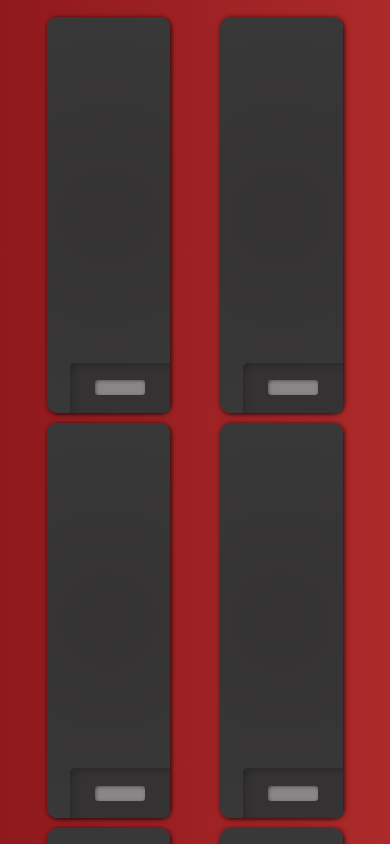
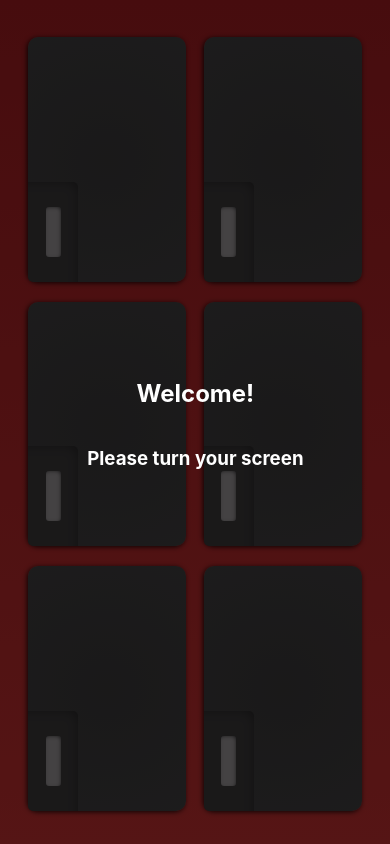
Before and after one commit to tylerrice121/trdrumset, a React (Create React App) app: page / in a window 390 px wide. Shown: the top 844 px of the page. Built offline with nearby package versions, Linux system fonts and the light colour scheme.

Commit message:
mobile fix

```diff
--- a/src/App.css
+++ b/src/App.css
@@ -2,11 +2,22 @@
     text-align: center;
     min-height: 100vh;
     min-width: 100%;
-    background: rgb(172, 42, 42);
-    background: linear-gradient(270deg, rgba(172, 42, 42, 1) 0%, rgba(143, 25, 29, 1) 100%);
+    /* background: rgb(172, 42, 42);
+    background: linear-gradient(270deg, rgba(172, 42, 42, 1) 0%, rgba(143, 25, 29, 1) 100%); */
 }
 
-@media only screen and (max-device-width: 768px) and (orientation: portrait) {
+.App-header {
+    background-color: #282c34;
+    display: flex;
+    flex-direction: column;
+    align-items: center;
+    justify-content: center;
+    font-size: calc(10px + 2vmin);
+    color: white;
+}
+
+@media only screen and (max-device-width: 768px) and (orientation: portrait),
+(max-width: 768px) {
     .App {
         margin: 0;
         padding: 0;
@@ -22,7 +33,6 @@
         padding: 0;
         height: 100vh;
         min-width: 100vw;
-        /* transform: rotate(90deg); */
     }
 }
 
@@ -32,7 +42,6 @@
         padding: 0;
         min-height: 100vh;
         min-width: 100vw;
-        /* transform: rotate(90deg); */
     }
     #root {
         display: flex;
@@ -42,18 +51,7 @@
         padding: 0;
         height: 100vh;
         min-width: 100vw;
-        /* transform: rotate(90deg); */
-        background: rgb(172, 42, 42);
-        background: linear-gradient(270deg, rgba(172, 42, 42, 1) 0%, rgba(143, 25, 29, 1) 100%);
+        /* background: rgb(172, 42, 42);
+        background: linear-gradient(270deg, rgba(172, 42, 42, 1) 0%, rgba(143, 25, 29, 1) 100%); */
     }
 }
-
-.App-header {
-    background-color: #282c34;
-    display: flex;
-    flex-direction: column;
-    align-items: center;
-    justify-content: center;
-    font-size: calc(10px + 2vmin);
-    color: white;
-}
--- a/src/index.css
+++ b/src/index.css
@@ -3,8 +3,6 @@ body {
     font-family: -apple-system, BlinkMacSystemFont, 'Segoe UI', 'Roboto', 'Oxygen', 'Ubuntu', 'Cantarell', 'Fira Sans', 'Droid Sans', 'Helvetica Neue', sans-serif;
     -webkit-font-smoothing: antialiased;
     -moz-osx-font-smoothing: grayscale;
-    /* background: rgb(172, 42, 42);
-    background: linear-gradient(270deg, rgba(172, 42, 42, 1) 0%, rgba(143, 25, 29, 1) 100%); */
 }
 
 html {
@@ -15,7 +13,8 @@ code {
     font-family: source-code-pro, Menlo, Monaco, Consolas, 'Courier New', monospace;
 }
 
-@media only screen and (max-device-width: 768px) and (orientation: portrait) {
+@media only screen and (max-device-width: 768px) and (orientation: portrait),
+(max-width: 768px) {
     * body html {
         margin: 0;
         padding: 0;
--- a/src/pages/kit1/Kit1Elements.js
+++ b/src/pages/kit1/Kit1Elements.js
@@ -2,7 +2,7 @@ import styled from 'styled-components';
 
 export const StyledKit1 = styled.div `
     height: 100vh;
-    max-width: 100%;
+    max-width: 100vw;
     background-color: transparent;
     background: rgb(172,42,42);
     background: linear-gradient(270deg, rgba(172,42,42,1) 0%, rgba(143,25,29,1) 100%);
@@ -83,7 +83,7 @@ export const StyledKit1 = styled.div `
         }
 
     }
-    @media only screen and (max-device-width: 769px) and (orientation: portrait){
+    @media only screen and (max-device-width: 768px) and (orientation: portrait), (max-width: 768px) {
       background-color: transparent;
       background: rgb(172,42,42);
       background: linear-gradient(270deg, rgba(172,42,42,1) 0%, rgba(143,25,29,1) 100%);
@@ -102,8 +102,8 @@ export const StyledKit1 = styled.div `
         transform: rotate(270deg);
         z-index: 2;
         background-color:rgba(0, 0, 0, 0.5);
-        width: 100%;
-        height: 120vh;
+        width: 103vw;
+        height: 103vh;
         text-align: center;
         color: white;
         h2{
@@ -112,184 +112,17 @@ export const StyledKit1 = styled.div `
       }
       .allpads{
           display: flex;
-          flex-wrap: wrap;
-          min-width: 100vh;
-          height: 100vw;
-          justify-content: space-evenly;
-          align-items: center;
-          padding-top: 0px;
-          padding-bottom: 10px;
-          background-color: transparent;
-          div{
-            width: 32%;
-            height: 48%;
-            margin: 5px;
-            padding: 0;
-            position: relative;
-            .innerpad{
-              box-shadow: 1px 1px 5px 0px rgba(0,0,0,0.85);
-              -webkit-box-shadow: 1px 1px 5px 0px rgba(0,0,0,0.85);
-              -moz-box-shadow: 1px 1px 5px 0px rgba(0,0,0,0.85);
-              background: rgb(52,50,51);
-              background: radial-gradient(circle, rgba(52,50,51,1) 0%, rgba(57,56,57,1) 100%);
-              border-radius: 10px;
-              width: 100%;
-              height: 100%;
-              margin: 0;
-              position: relative;
-              padding: 0;
-              transition: all 0.07s;
-            }
-            .play{
-              transform: scale(1.01);
-              background: rgb(52,50,51);
-              background: radial-gradient(circle, #242224 0%, rgba(57,56,57,1) 100%);
-            }
-            .light{
-              box-shadow: 10px 10px 5px -10px rgba(0,0,0,0.28) inset;
-              -webkit-box-shadow: 10px 10px 10px -10px rgba(0,0,0,0.28) inset;
-              -moz-box-shadow: 10px 10px 5px -10px rgba(0,0,0,0.28) inset;
-              background: rgb(52,50,51) !important;
-              border-top-left-radius: 5px;
-              border-bottom-right-radius: 5px;
-              width: 100px;
-              height: 50px;
-              margin: 0;
-              position: absolute;
-              right: 0;
-              bottom: 0;
-              background-color: white;
-              display: flex;
-              justify-content: center;
-              align-items: center;
-              .lightbulb{
-                box-shadow: 1px 1px 5px -2px rgba(0,0,0,0.85) inset;
-                -webkit-box-shadow: 1px 1px 5px -2px rgba(0,0,0,0.85) inset;
-                -moz-box-shadow: 1px 1px 5px -2px rgba(0,0,0,0.85) inset;
-                background: #8a8688 !important;
-                border-radius: 3px;
-                height: 15px;
-                width: 50px;
-                transition: all 0.07s;
-              }
-              .playing{
-                transform: scale(1.2);
-                background-color: #c0484a !important;
-              }
-            }
-          }
-
-      }
-
-    }
-    @media only screen and (max-device-height: 769px) and (orientation: landscape){
-      background-color: transparent;
-      background: rgb(172,42,42);
-      background: linear-gradient(270deg, rgba(172,42,42,1) 0%, rgba(143,25,29,1) 100%);
-      padding: 2px;
-      display: flex;
-      flex-wrap: wrap;
-      justify-content: center;
-      min-width: 100vw;
-      height: 100vh;
-      .allpads{
-          display: flex;
-          flex-wrap: wrap;
-          min-width: 100vw;
-          height: 100vh;
-          justify-content: space-evenly;
-          align-items: center;
-          padding-top: 0px;
-          padding-bottom: 10px;
-          background-color: transparent;
-          div{
-            width: 32%;
-            height: 48%;
-            margin: 5px;
-            padding: 0;
-            position: relative;
-            .innerpad{
-              box-shadow: 1px 1px 5px 0px rgba(0,0,0,0.85);
-              -webkit-box-shadow: 1px 1px 5px 0px rgba(0,0,0,0.85);
-              -moz-box-shadow: 1px 1px 5px 0px rgba(0,0,0,0.85);
-              background: rgb(52,50,51);
-              background: radial-gradient(circle, rgba(52,50,51,1) 0%, rgba(57,56,57,1) 100%);
-              border-radius: 10px;
-              width: 100%;
-              height: 100%;
-              margin: 0;
-              position: relative;
-              padding: 0;
-              transition: all 0.07s;
-            }
-            .play{
-              transform: scale(1.01);
-              background: rgb(52,50,51);
-              background: radial-gradient(circle, #242224 0%, rgba(57,56,57,1) 100%);
-            }
-            .light{
-              box-shadow: 10px 10px 5px -10px rgba(0,0,0,0.28) inset;
-              -webkit-box-shadow: 10px 10px 10px -10px rgba(0,0,0,0.28) inset;
-              -moz-box-shadow: 10px 10px 5px -10px rgba(0,0,0,0.28) inset;
-              background: rgb(52,50,51) !important;
-              border-top-left-radius: 5px;
-              border-bottom-right-radius: 5px;
-              width: 100px;
-              height: 50px;
-              margin: 0;
-              position: absolute;
-              right: 0;
-              bottom: 0;
-              background-color: white;
-              display: flex;
-              justify-content: center;
-              align-items: center;
-              .lightbulb{
-                box-shadow: 1px 1px 5px -2px rgba(0,0,0,0.85) inset;
-                -webkit-box-shadow: 1px 1px 5px -2px rgba(0,0,0,0.85) inset;
-                -moz-box-shadow: 1px 1px 5px -2px rgba(0,0,0,0.85) inset;
-                background: #8a8688 !important;
-                border-radius: 3px;
-                height: 15px;
-                width: 50px;
-                transition: all 0.07s;
-              }
-              .playing{
-                transform: scale(1.2);
-                background-color: #c0484a !important;
-              }
-            }
-          }
-
-      }
-
-    }
-    @media only screen and (max-device-width: 420px) and (orientation: portrait){
-      background-color: transparent;
-      background: rgb(172,42,42);
-      background: linear-gradient(270deg, rgba(172,42,42,1) 0%, rgba(143,25,29,1) 100%);
-      padding: 2px;
-      display: flex;
-      flex-wrap: wrap;
-      justify-content: center;
-      min-width: 110vh;
-      height: 102vw;
-      .allpads{
-          display: flex;
           align-self: center;
           flex-wrap: wrap;
           min-width: 90vh;
           height: 90vw;
           justify-content: space-evenly;
           align-items: center;
-          padding-top: 0px;
-          padding-bottom: 10px;
-          padding-right: 40px;
-          padding-left: 50px;
+          padding: 15px;
           background-color: transparent;
           div{
-            width: 32%;
-            height: 47%;
+            width: 30%;
+            height: 45%;
             margin: 0;
             padding: 0;
             position: relative;
@@ -350,16 +183,18 @@ export const StyledKit1 = styled.div `
       }
 
     }
-    @media only screen and (max-device-width: 410px) and (orientation: landscape){
+    @media only screen and (max-device-width: 768px) and (orientation: landscape){
       background-color: transparent;
-      background: rgb(172,42,42);
-      background: linear-gradient(270deg, rgba(172,42,42,1) 0%, rgba(143,25,29,1) 100%);
-      padding: 2px;
+      /* background: rgb(172,42,42);
+      background: linear-gradient(270deg, rgba(172,42,42,1) 0%, rgba(143,25,29,1) 100%); */
+      padding: 0px;
       display: flex;
       flex-wrap: wrap;
+      justify-self: center;
+      align-self: center;
       justify-content: center;
-      min-width: 110vw;
-      height: 120vh;
+      min-width: 100vw;
+      height: 100vh;
       .allpads{
           display: flex;
           align-self: center;
@@ -368,14 +203,11 @@ export const StyledKit1 = styled.div `
           height: 90vh;
           justify-content: space-evenly;
           align-items: center;
-          padding-top: 0px;
-          padding-bottom: 10px;
-          padding-right: 40px;
-          padding-left: 50px;
+          padding: 15px;
           background-color: transparent;
           div{
-            width: 32%;
-            height: 47%;
+            width: 30%;
+            height: 45%;
             margin: 0;
             padding: 0;
             position: relative;
```
